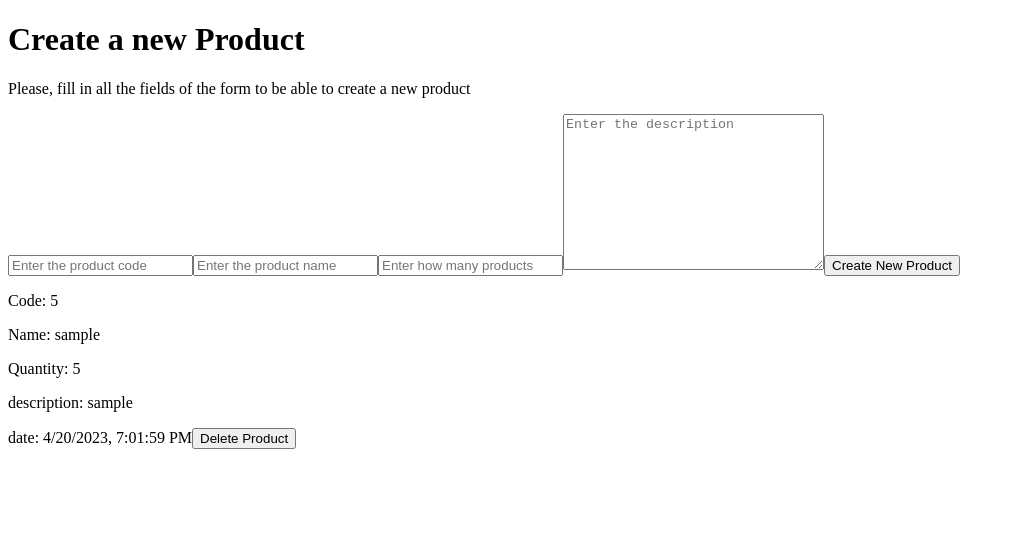
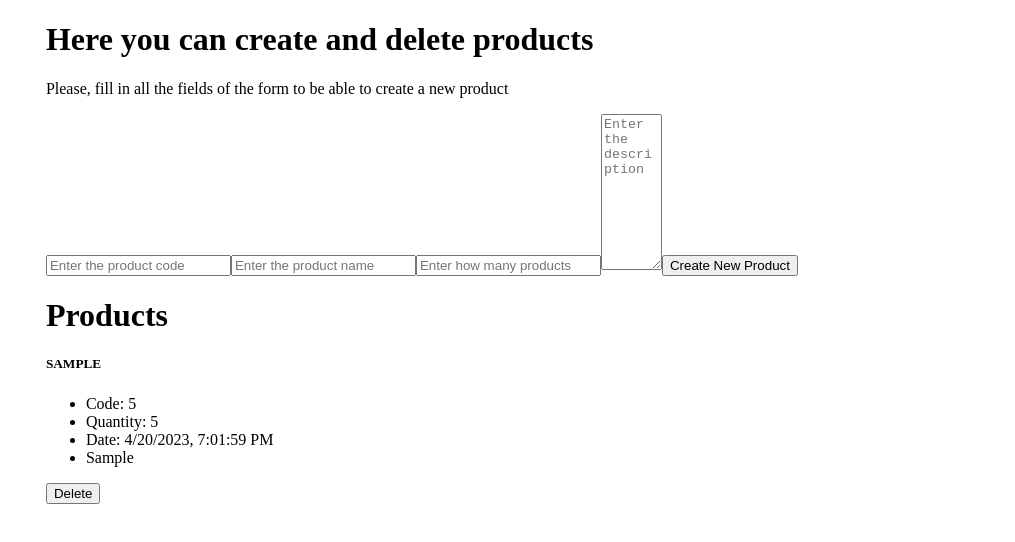
Before and after one commit to builes/conteo-App, a React (Vite) app: page / in a window 1280 px wide. Both pictures are taken after typing "5", "Sample", "5", "Sample" into the empty fields and a click on the button "Create New Product". Shown: the top 542 px of the page, without its empty margins (0-1015 px from the left). Built offline with nearby package versions, Linux system fonts and the light colour scheme.

Commit message:
Finalized project

```diff
--- /dev/null
+++ b/src/App.css
@@ -0,0 +1,4 @@
+.container-fluid-wrapper {
+	margin-left: 3%;
+	margin-right: 3%;
+}
--- a/src/App.jsx
+++ b/src/App.jsx
@@ -1,17 +1,21 @@
-import React from 'react';
 import { Form } from './components/form/Form';
 import { Products } from './components/products/Products';
 import { useLocalStorage } from './components/utils/hooks/useLocalStorage';
+import './App.css';
 
 export const App = () => {
 	const { value: products, setValue: setProducts } =
 		useLocalStorage('products');
 
 	return (
-		<div>
-			<h1>Create a new Product</h1>
-			<Form products={products} setProducts={setProducts} />
-			<Products products={products} setProducts={setProducts} />
+		<div className='container-fluid-wrapper'>
+			<h1 className='text-center mb-5 mt-3'>
+				Here you can create and delete products
+			</h1>
+			<div className='row g-5'>
+				<Form products={products} setProducts={setProducts} />
+				<Products products={products} setProducts={setProducts} />
+			</div>
 		</div>
 	);
 };
--- a/src/components/form/Form.jsx
+++ b/src/components/form/Form.jsx
@@ -23,7 +23,7 @@ export const Form = ({ products, setProducts }) => {
 	};
 
 	return (
-		<form onSubmit={handleCreateProduct}>
+		<form onSubmit={handleCreateProduct} className='col-12 col-sm-6 col-lg-4'>
 			<p>
 				Please, fill in all the fields of the form to be able to create a new
 				product
@@ -36,6 +36,7 @@ export const Form = ({ products, setProducts }) => {
 				value={code}
 				placeholder='Enter the product code'
 				onChange={onInputChange}
+				className='form-control mb-3'
 			/>
 			<input
 				type='text'
@@ -44,6 +45,7 @@ export const Form = ({ products, setProducts }) => {
 				placeholder='Enter the product name'
 				onChange={onInputChange}
 				required
+				className='form-control mb-3'
 			/>
 			<input
 				type='number'
@@ -52,17 +54,21 @@ export const Form = ({ products, setProducts }) => {
 				placeholder='Enter how many products'
 				onChange={onInputChange}
 				required
+				className='form-control mb-3'
 			/>
 			<textarea
 				name='description'
 				value={description}
-				cols='30'
+				cols='5'
 				rows='10'
 				placeholder='Enter the description'
 				onChange={onInputChange}
 				required
+				className='form-control mb-3'
 			></textarea>
-			<button type='submit'>Create New Product</button>
+			<button type='submit' className='btn btn-success mb-5'>
+				Create New Product
+			</button>
 			{/* <button>Delete all fields</button> */}
 		</form>
 	);
--- /dev/null
+++ b/src/components/product/Product.jsx
@@ -0,0 +1,33 @@
+import './product.css';
+
+export const Product = ({
+	code,
+	name,
+	quantity,
+	description,
+	date,
+	deleteProduct,
+}) => {
+	return (
+		<div className='card h-100'>
+			<div className='card-body d-flex flex-column'>
+				<h5 className='card-title uppercase'>{name}</h5>
+				<ul className='list-group list-group-flush'>
+					<li className='list-group-item'>Code: {code}</li>
+					<li className='list-group-item'>Quantity: {quantity}</li>
+					<li className='list-group-item'>Date: {date}</li>
+					<li className='list-group-item capitalize'>{description}</li>
+				</ul>
+				<p className='card-text'></p>
+				<div className='mt-auto'>
+					<button
+						className='btn btn-danger'
+						onClick={() => deleteProduct(code)}
+					>
+						Delete
+					</button>
+				</div>
+			</div>
+		</div>
+	);
+};
--- /dev/null
+++ b/src/components/product/product.css
@@ -0,0 +1,7 @@
+.uppercase {
+	text-transform: uppercase;
+}
+
+.capitalize {
+	text-transform: capitalize;
+}
--- a/src/components/products/Products.jsx
+++ b/src/components/products/Products.jsx
@@ -1,4 +1,5 @@
 import { useState } from 'react';
+import { Product } from '../product/Product';
 
 export const Products = ({ products, setProducts }) => {
 	const deleteProduct = (code) => {
@@ -7,21 +8,19 @@ export const Products = ({ products, setProducts }) => {
 	};
 
 	if (products.length === 0) {
-		return <h1>No products yet</h1>;
+		return <h1 className='col-12 col-sm-6'>No products yet</h1>;
 	}
 
 	return (
-		<div>
-			{products.map(({ code, name, quantity, description, date }) => (
-				<div key={code}>
-					<p>Code: {code}</p>
-					<p>Name: {name}</p>
-					<p>Quantity: {quantity}</p>
-					<p>description: {description}</p>
-					<time>date: {date}</time>
-					<button onClick={() => deleteProduct(code)}>Delete Product</button>
-				</div>
-			))}
+		<div className='col-12 col-sm-6 col-lg-8 '>
+			<h1>Products</h1>
+			<div className='row'>
+				{products.map((product) => (
+					<div key={product.code} className='mb-4 col-lg-6'>
+						<Product {...product} deleteProduct={deleteProduct} />
+					</div>
+				))}
+			</div>
 		</div>
 	);
 };
```
